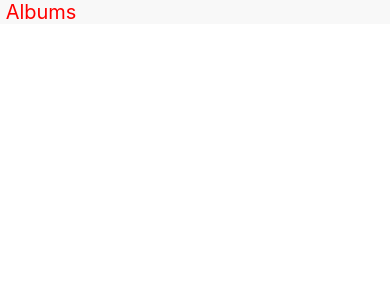
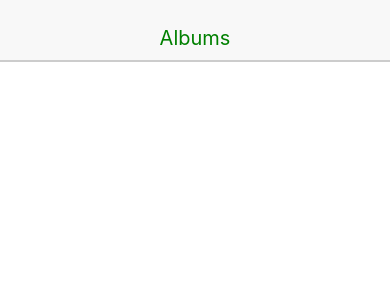
Before and after one commit to RizwanZaheer/ReactNativeAlbumApp, a React Native app: screen / in a window 390 px wide. Shown: the top 300 px of the page. Built offline with nearby package versions, Linux system fonts and the light colour scheme.

Commit message:
complete header with styling & dynamic text from props

```diff
--- a/App.js
+++ b/App.js
@@ -24,7 +24,7 @@
 export default class App extends Component<Props> {
   render() {
     return (
-        <Header />
+        <Header headerText='Albums' />
     );
   }
 }
--- a/src/components/header.js
+++ b/src/components/header.js
@@ -1,11 +1,11 @@
 import React from 'react';
 import { Text, View } from "react-native";
 
-const Header = () => {
+const Header = (props) => {
     const { textStyle, viewStyle } = styles;
     return (
         <View style={viewStyle}>
-            <Text style={textStyle}> Albums </Text>
+            <Text style={textStyle}> {props.headerText} </Text>
         </View>
     );
 };
@@ -14,10 +14,19 @@
 const styles = {
     viewStyle: {
         backgroundColor: '#F8F8F8',
+        justifyContent: 'center',
+        alignItems: 'center',
+        height: 60,
+        paddingTop: 15,
+        shadowColor: '#000',
+        shadowOffset: { width: 0, height: 2 },
+        shadowOpacity: 0.2,
+        elevation: 2,
+        position: 'relative',
     },
     textStyle: {
         fontSize: 20,
-        color: 'red'
+        color: 'green'
     }
 };
 
```
